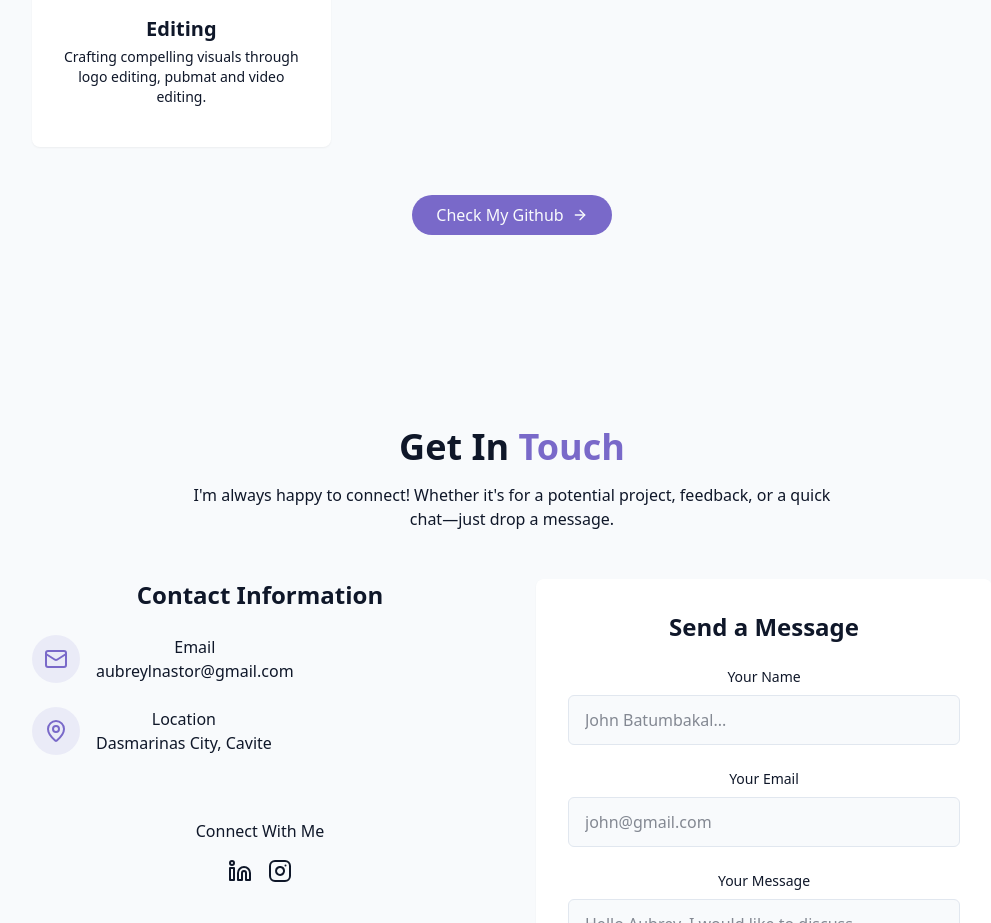
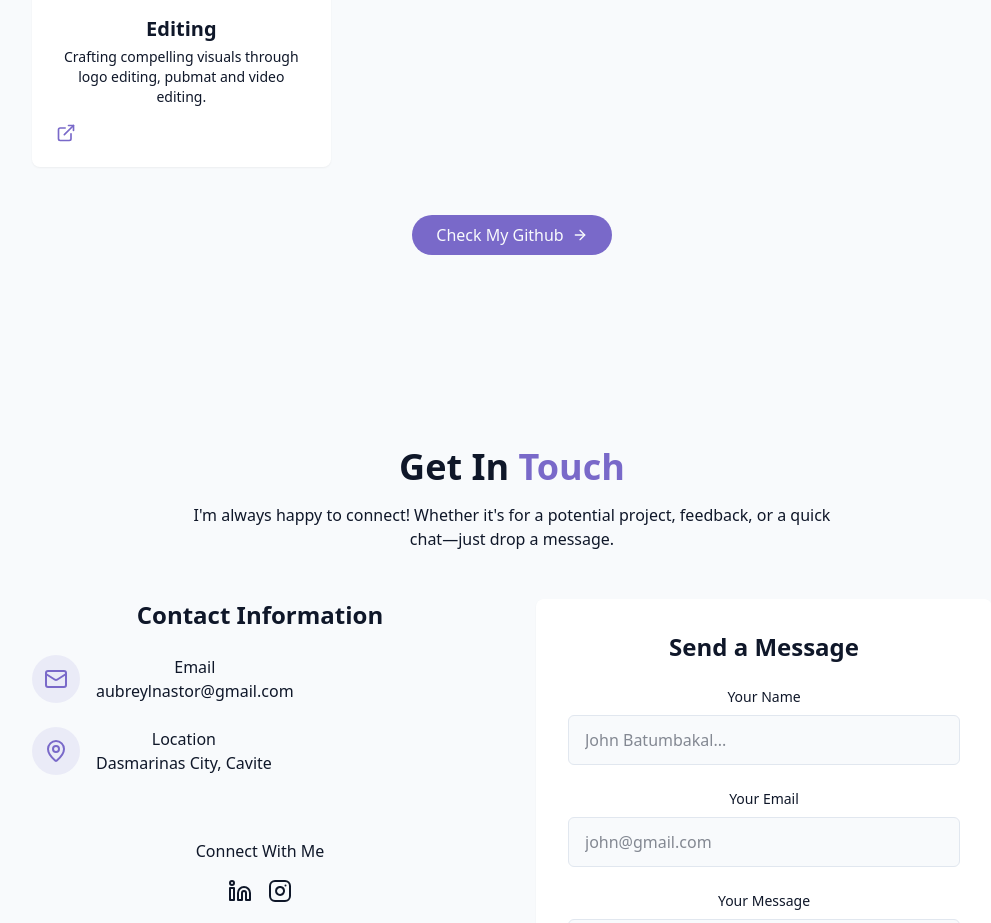
Before and after one commit to obri4402/aubrey-s-portfolio, a React (Vite) app: page / in a window 1280 px wide. Shown: the part 3647-4570 px from the top of the page, without its empty margins (128-1119 px from the left). Built offline with nearby package versions, Linux system fonts and the light colour scheme.

Commit message:
Updated project section

```diff
--- a/src/components/ProjectsSection.jsx
+++ b/src/components/ProjectsSection.jsx
@@ -15,7 +15,7 @@ const projects = [
     description: "A 3D model created using Blender, showcasing my skills in 3D design.",
     image: "projects/pumpkin.jpg",
     tags: ["Blender", "3D Design", "Modeling", "Rendering"],
-    demoUrl: "#"
+    demoUrl: "https://drive.google.com/drive/folders/1QfikfGbsvrVFM6atfJN72bB22RtKitSz?usp=sharing"
   },
   {
     id: 3,
@@ -30,7 +30,8 @@ const projects = [
     title: "Editing",
     description: "Crafting compelling visuals through logo editing, pubmat and video editing.",
     image: "projects/women-project.jpg",
-    tags: ["Logo", "Pubmats", "Video Editing"]
+    tags: ["Logo", "Pubmats", "Video Editing"],
+    demoUrl: "https://drive.google.com/drive/folders/1x0FGXdUanGhoABopMOcUNORmsOHXNWpQ?usp=sharing"
   }
 ];
 
```
